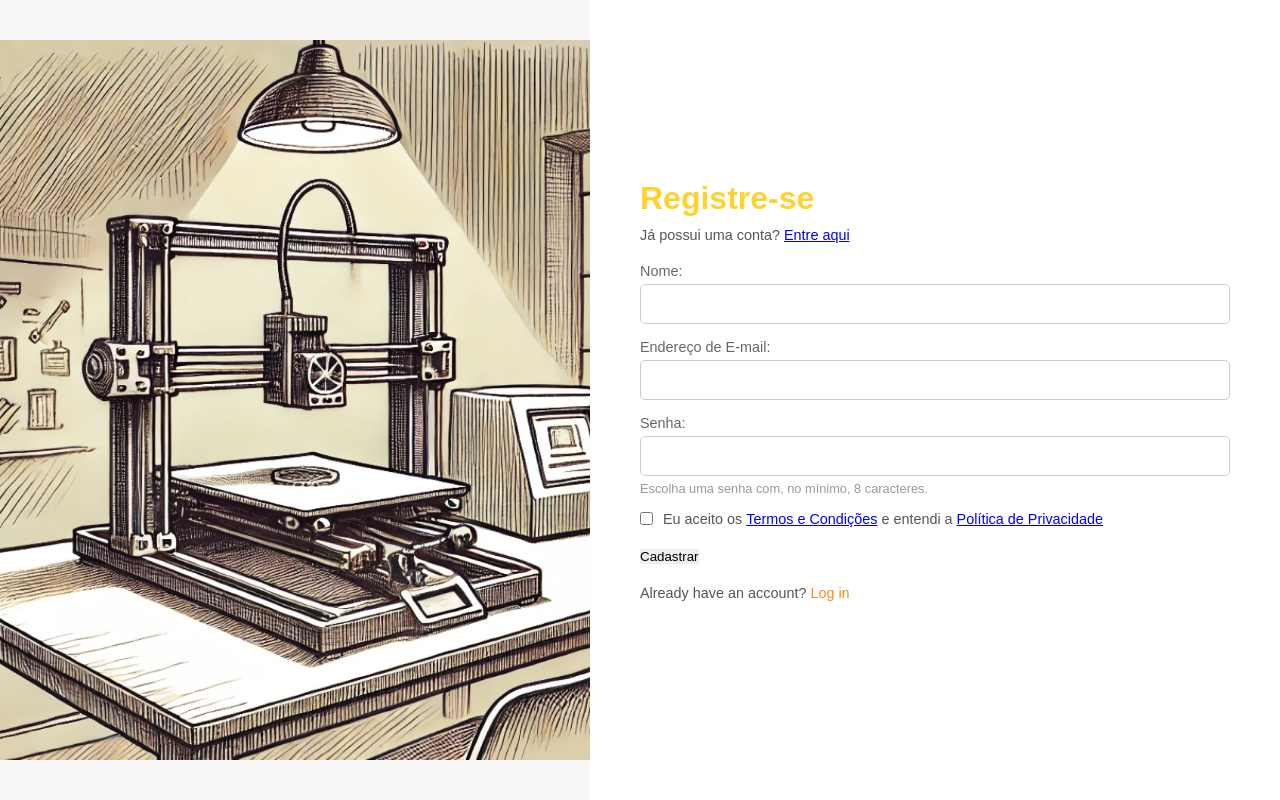
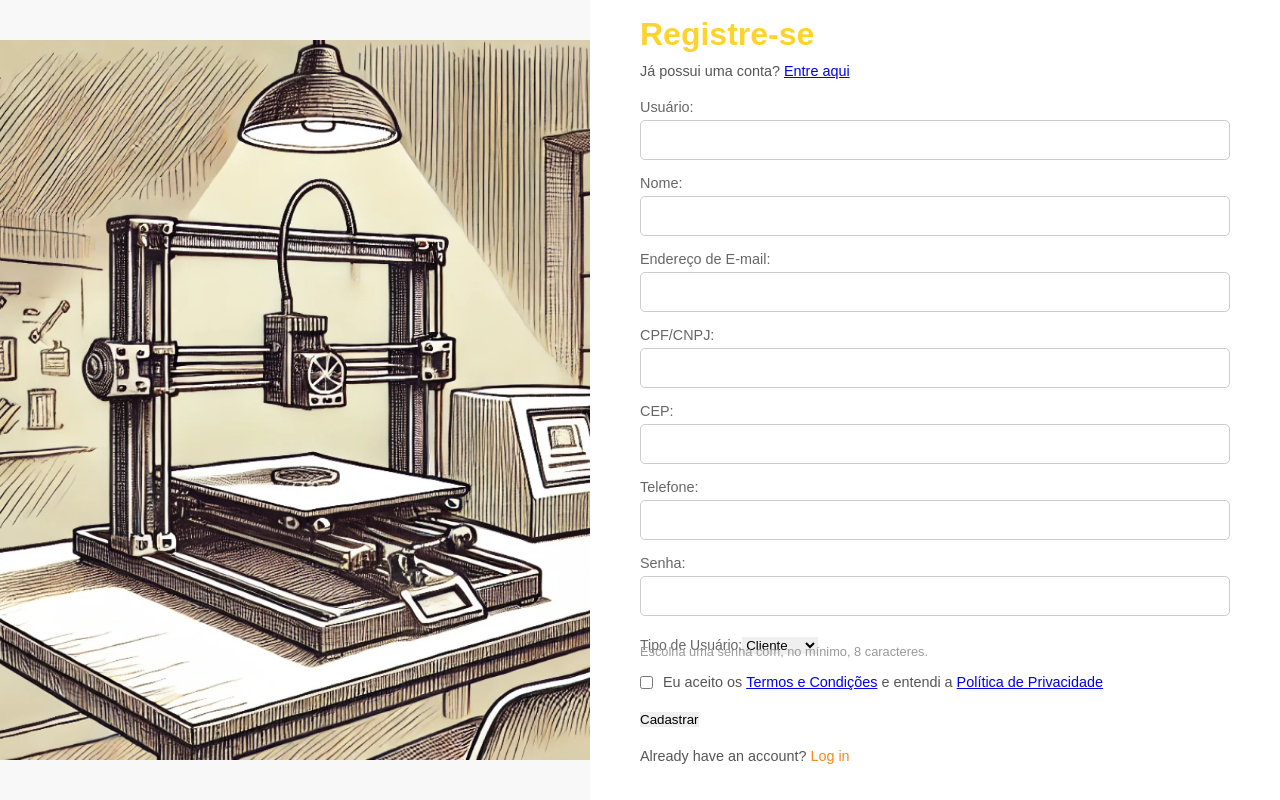
Before and after one commit to One-Piece-Senai/back-end-1, a React (Vite) app: page /register in a window 1280 px wide. Built offline with nearby package versions, Linux system fonts and the light colour scheme.

Commit message:
ajuste pagina register e login

```diff
--- a/src/components/Inputs/Input.jsx
+++ b/src/components/Inputs/Input.jsx
@@ -1,6 +1,8 @@
 import React from 'react';
 import { DivsInputs } from "./inputs";
 import img from "../../assets/16410.png";
+
+
 
 export default function Input ()  {
   return (
--- a/src/pages/Cadastro/Register.jsx
+++ b/src/pages/Cadastro/Register.jsx
@@ -6,9 +6,14 @@ import { useNavigate } from 'react-router-dom'; // Importar o hook de navegaçã
 
 const Signup = () => {
   const [formData, setFormData] = useState({
-    name: '',
+    username: '',
+    nome: '',
     email: '',
-    password: ''
+    cpf_cnpj: '',
+    cep: '',
+    telefone: '',
+    senha: '',
+    //tipo: {value}
   });
 
   const [message, setMessage] = useState('');
@@ -24,7 +29,7 @@ const Signup = () => {
   const handleSubmit = (e) => {
     e.preventDefault();
 
-    fetch('http://localhost:8080/api/users/register', {
+    fetch('http://localhost:8080/usuario/criar', {
       method: 'POST',
       headers: {
         'Content-Type': 'application/json'
@@ -57,13 +62,25 @@ const Signup = () => {
         <p>Já possui uma conta? <a href="#">Entre aqui</a> </p>
         <form onSubmit={handleSubmit}>
           <div className="input-group">
+            <label>Usuário:</label>
+            <input
+            type="text"
+            className="form-control"
+            id="username"
+            name="username"
+            value={formData.username}
+            onChange={handleChange}
+            required
+          />
+          </div>
+          <div className="input-group">
             <label>Nome:</label>
             <input
             type="text"
             className="form-control"
-            id="name"
-            name="name"
-            value={formData.name}
+            id="nome"
+            name="nome"
+            value={formData.nome}
             onChange={handleChange}
             required
           />
@@ -81,16 +98,61 @@ const Signup = () => {
           />
           </div>
           <div className="input-group">
+            <label>CPF/CNPJ:</label>
+            <input
+            type="text"
+            className="form-control"
+            id="cpf_cnpj"
+            name="cpf_cnpj"
+            value={formData.cpf_cnpj}
+            onChange={handleChange}
+            required
+          />
+          </div>
+          <div className="input-group">
+            <label>CEP:</label>
+            <input
+            type="text"
+            className="form-control"
+            id="cep"
+            name="cep"
+            value={formData.cep}
+            onChange={handleChange}
+            required
+          />
+          </div>
+          <div className="input-group">
+            <label>Telefone:</label>
+            <input
+            type="text"
+            className="form-control"
+            id="telefone"
+            name="telefone"
+            value={formData.telefone}
+            onChange={handleChange}
+            required
+          />
+          </div>
+          <div className="input-group">
             <label>Senha:</label>
             <input
             type="password"
             className="form-control"
-            id="password"
-            name="password"
-            value={formData.password}
+            id="senha"
+            name="senha"
+            value={formData.senha}
             onChange={handleChange}
             required
-          />          </div>
+          />
+          </div>
+          <p/>
+          <form id="tipoForm">
+            <label for="tipo">Tipo de Usuário:</label>
+            <select id="tipo" name="tipo">
+            <option value="CLIENTE">Cliente</option>
+            <option value="PROJETISTA">Projetista</option>
+            </select>
+          </form>
           <p className="password-hint">
             Escolha uma senha com, no mínimo, 8 caracteres.
           </p>
--- a/src/pages/login/Login.jsx
+++ b/src/pages/login/Login.jsx
@@ -36,7 +36,7 @@ const Login = () => {
       }
 
       const data = await response.json();
-      console.log('Usuário autenticado:', data);
+      console.log('Usuário autenticado:', data.id);
 
       switch (data.tipoUser) {
         case 'CLIENTE':
```
